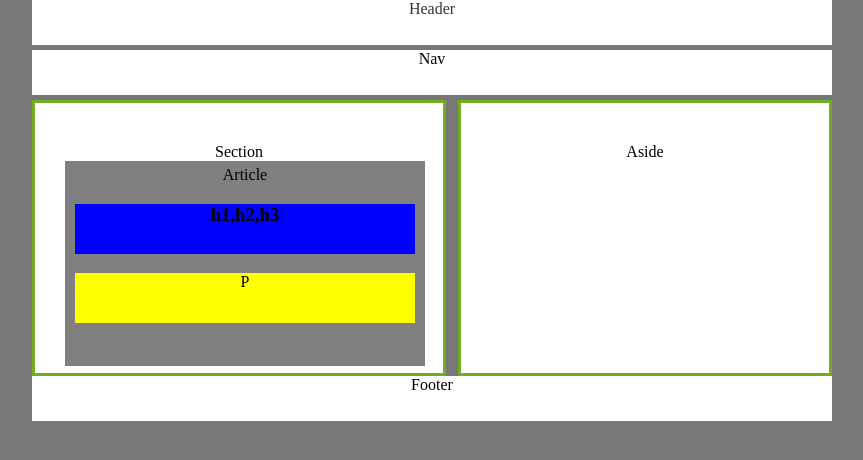
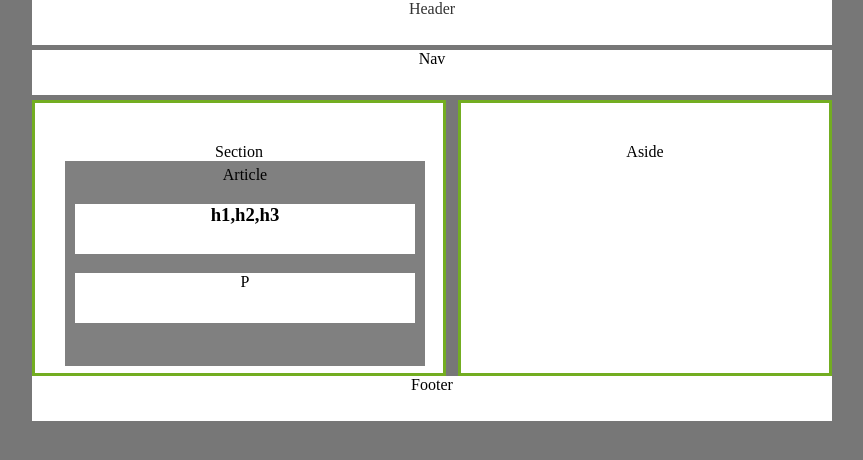
Before and after one commit to Farah33/HW-Wireframe1, a plain HTML site: page index.html in a window 1280 px wide. Shown: the whole page, without its empty margins (208-1071 px from the left). Drawn offline with Linux system fonts and the light colour scheme.

Commit message:
files for HW-4

```diff
--- a/style.css
+++ b/style.css
@@ -70,7 +70,7 @@ body{
 
 }
 .boxh1{
-    background-color: blue;
+    background-color: white;
     color: black;
     text-align: center;
     width: 340px;
@@ -87,7 +87,7 @@ body{
 
 }
 .boxParagraph{
-    background-color: yellow;
+    background-color: white;
     color: black;
     text-align: center;
     width: 340px;
```
